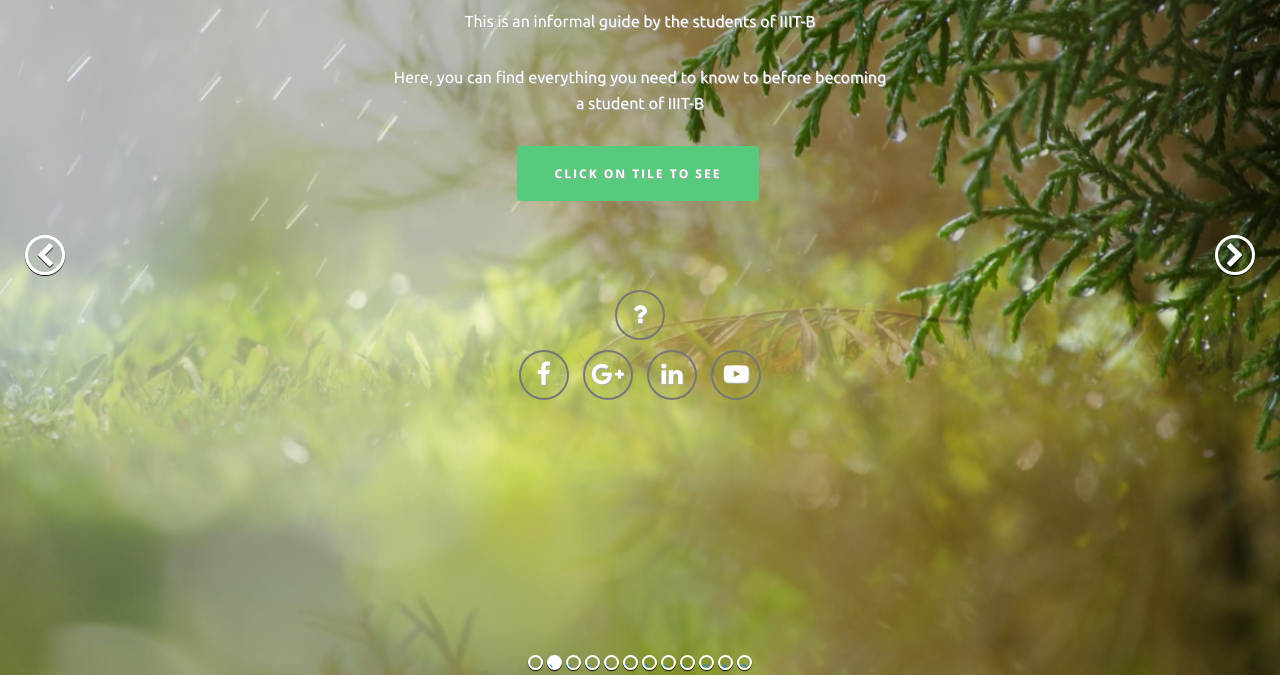
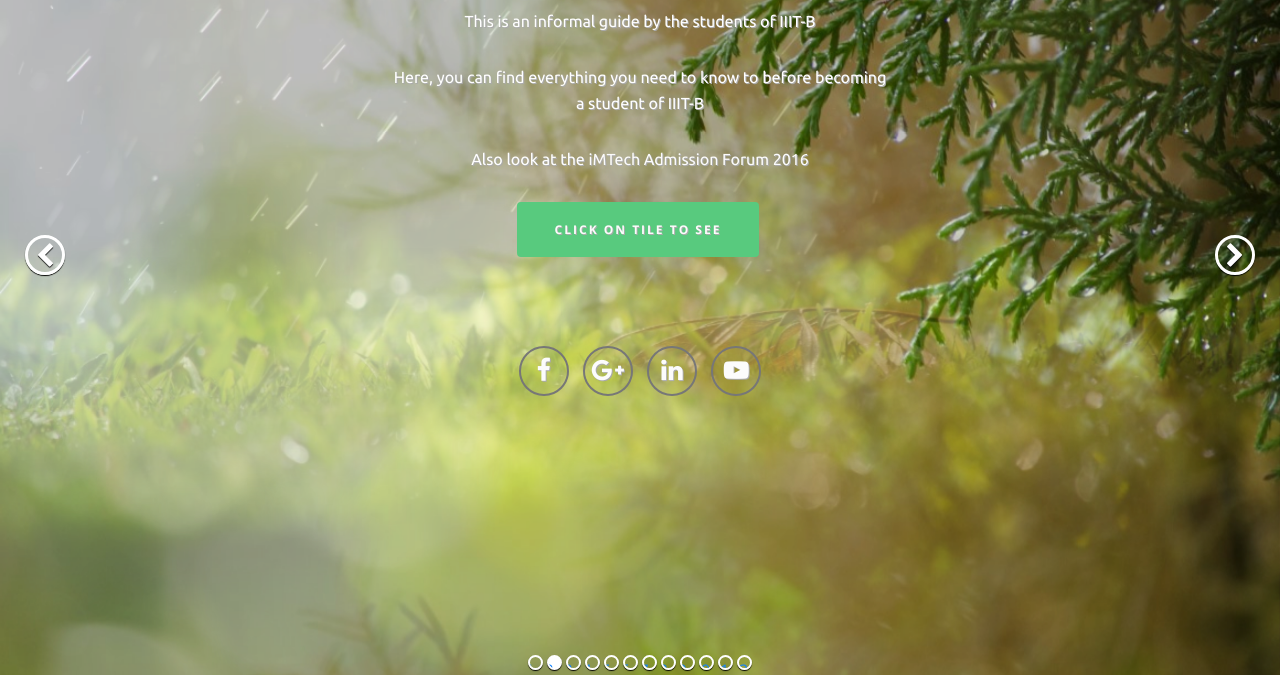
Before and after one commit to zense/IIITB-StudentKit, a plain HTML site: page index.html in a window 1280 px wide. Shown: the part 125-800 px from the top of the page. Drawn offline with nearby package versions, Linux system fonts and the light colour scheme; a script that the page names is missing; files whose address does not match are found by name; a web font is replaced by a local one.

Commit message:
Update index.html

```diff
--- a/index.html
+++ b/index.html
@@ -102,15 +102,11 @@
 						<h2 class="fh5co-heading wow fadeInUp" data-wow-duration="0.8s" data-wow-delay=".5s">The IIIT-B Student Kit</h2>
 						<p class="wow fadeInUp" data-wow-duration="0.8s" data-wow-delay=".8s">This is an informal guide by the students of IIIT-B</p>
 						<p class="wow fadeInUp" data-wow-duration="0.8s" data-wow-delay=".8s">Here, you can find everything you need to know to before becoming a student of IIIT-B</p>
+						<p class="wow fadeInUp" data-wow-duration="0.8s" data-wow-delay=".8s">Also look at the <a href="https://www.facebook.com/groups/391580577698895/" target="_blank">iMTech Admission Forum 2016</a></p>
 						<p class="wow fadeInUp" data-wow-duration="0.8s" data-wow-delay="1.1s"><a class="btn btn-success btn-lg btn-responsive">Click on tile to see</a></p>
 					</div>
 				</div>
 
-				<center>
-					<div class="wow fadeInUp text-center" data-wow-duration="0.8s" data-wow-delay="1.5s">
-						<a class="fa fa-question social-icon" href="https://www.facebook.com/groups/391580577698895/" target="_blank"></a>
-					</div>
-				</center>
 
 				<div class="follow-us-container">
 					<div class="wow fadeInUp text-center" data-wow-duration="0.8s" data-wow-delay="1.5s">
```
